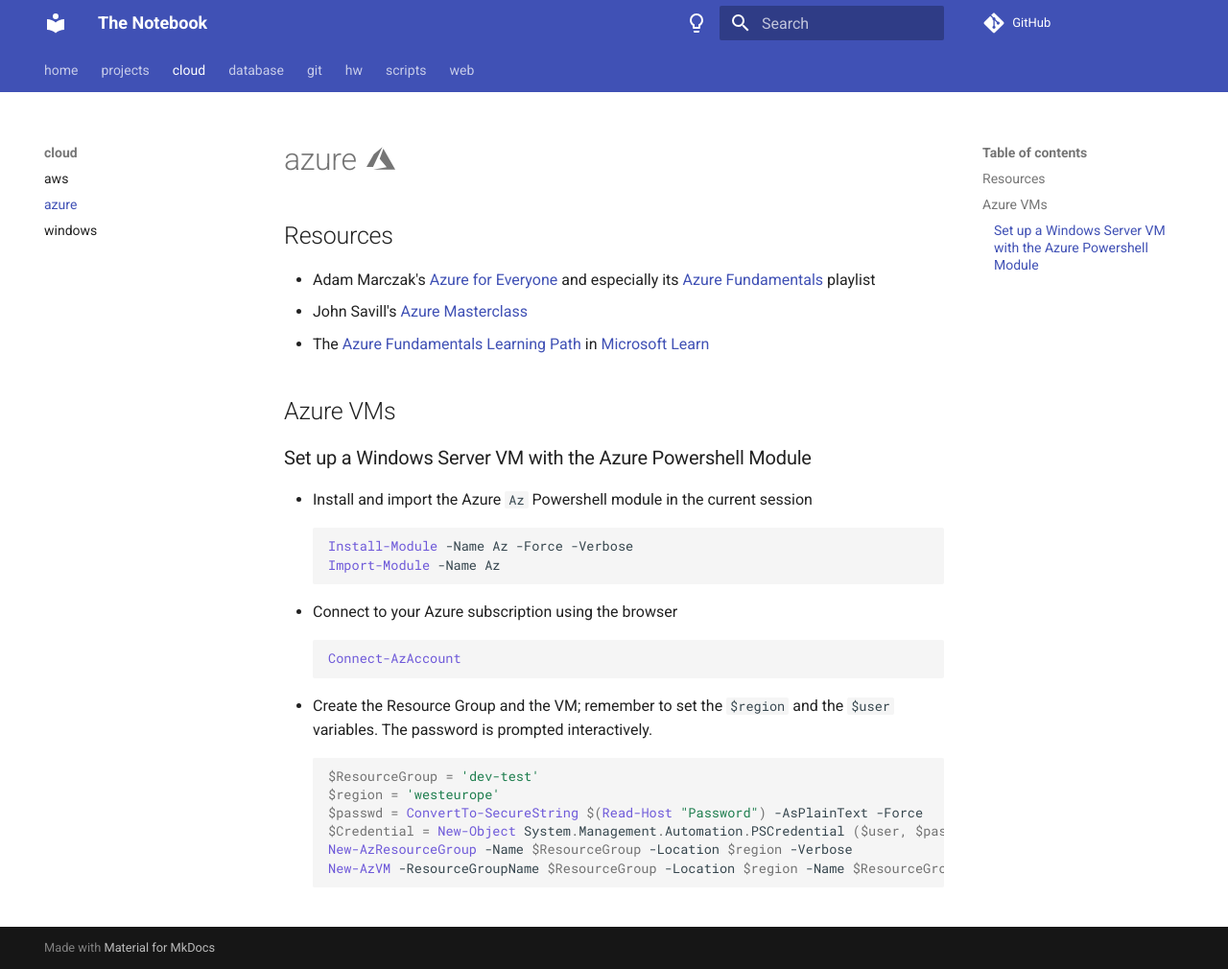
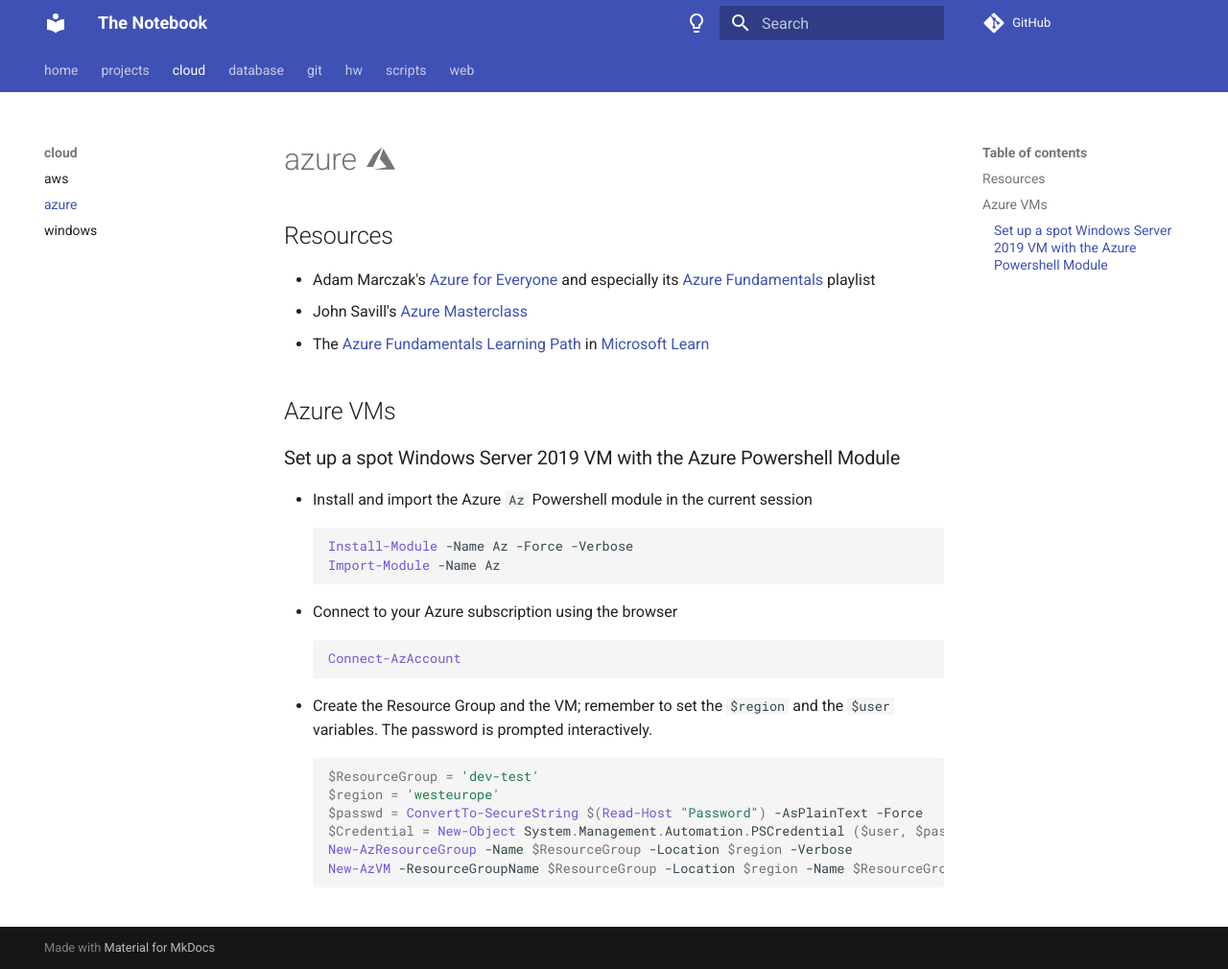
Before and after one commit to sannae/the-notebook, an MkDocs documentation site: the page built from docs/cloud/azure.md, in a window 1280 px wide and 1010 px high. Shown: the whole window at 96% size. Built offline with MkDocs 1.6.1 and Material for MkDocs 9.7.7, drawn with Linux system fonts in a browser that asks for light colours; comment, search, counter and statistics services are not loaded.

Commit message:
Added more resources in azure

````diff
--- a/docs/cloud/azure.md
+++ b/docs/cloud/azure.md
@@ -2,13 +2,13 @@
 
 ## Resources
 
-* Adam Marczak's [Azure for Everyone]() and especially its [Azure Fundamentals]() playlist
-* John Savill's [Azure Masterclass]()
-* The [Azure Fundamentals Learning Path]() in [Microsoft Learn]()
+* Adam Marczak's [Azure for Everyone](https://www.youtube.com/channel/UCdmEIMC3LBil4o0tjaTbj0w) and especially its [Azure Fundamentals](https://www.youtube.com/playlist?list=PLGjZwEtPN7j-Q59JYso3L4_yoCjj2syrM) playlist
+* John Savill's [Azure Masterclass](https://www.youtube.com/playlist?list=PLlVtbbG169nGccbp8VSpAozu3w9xSQJoY)
+* The [Azure Fundamentals Learning Path](https://docs.microsoft.com/en-us/learn/paths/az-900-describe-cloud-concepts/) in [Microsoft Learn](https://docs.microsoft.com/en-us/learn/)
 
 ## Azure VMs
 
-### Set up a Windows Server VM with the Azure Powershell Module
+### Set up a spot Windows Server 2019 VM with the Azure Powershell Module
 
 * Install and import the Azure `Az` Powershell module in the current session
 ```powershell
````
